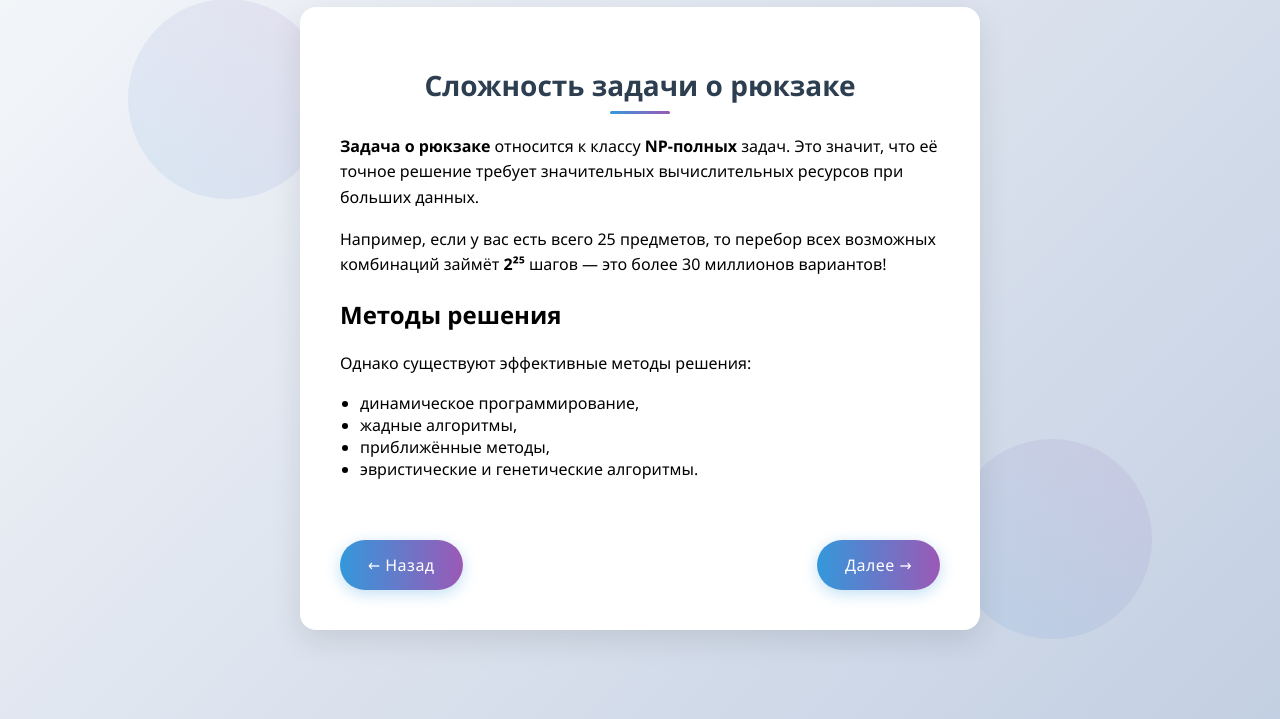
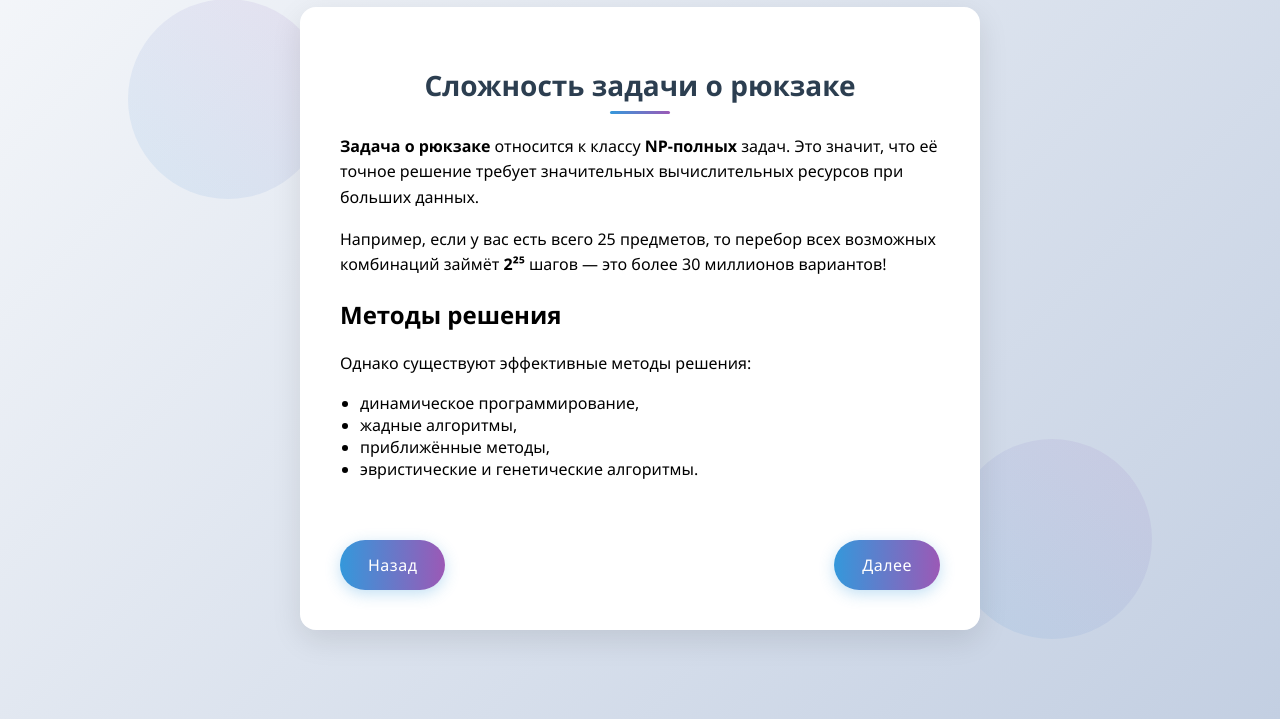
Before and after one commit to demirtry/Kontur_UNIT_HACK, a Flask app: page /intro2 in a window 1280 px wide. Shown: the part 81-800 px from the top of the page. Run offline with Flask 3, Linux system fonts and the light colour scheme.

Commit message:
refactoring intro pages

```diff
--- a/src/templates/intro_pages/intro1.html
+++ b/src/templates/intro_pages/intro1.html
@@ -26,7 +26,7 @@
             <li>Фотоаппарат (вес: 3 кг, ценность: 70)</li>
             <li>Вода (вес: 4 кг, ценность: 50)</li>
         </ul>
-        <p>Лучший набор будет иметь ценность 210 (Ноутбук, Книга, Вода)</p>
+        <p>Лучший набор будет иметь ценность 210 (Ноутбук, Книга, Фотоаппарат)</p>
 
         <a href="/intro2" class="nav-button">Далее</a>
     </div>
--- a/src/templates/intro_pages/intro2.html
+++ b/src/templates/intro_pages/intro2.html
@@ -28,8 +28,8 @@
         </ul>
 
         <div style="margin-top: 40px; display: flex; justify-content: space-between; gap: 15px;">
-            <a href="intro1" class="nav-button">← Назад</a>
-            <a href="intro3" class="nav-button">Далее →</a>
+            <a href="intro1" class="nav-button">Назад</a>
+            <a href="intro3" class="nav-button">Далее</a>
         </div>
     </div>
 </body>
--- a/src/templates/intro_pages/intro3.html
+++ b/src/templates/intro_pages/intro3.html
@@ -17,7 +17,7 @@
         <p>Анализируйте, комбинируйте предметы и увеличивайте ценность рюкзака</p>
         <p>Время ограничено, лучшие игроки попадут в таблицу лидеров</p>
         <div style="margin-top: 40px; display: flex; justify-content: space-between; gap: 15px;">
-            <a href="intro2" class="nav-button">← Назад</a>
+            <a href="intro2" class="nav-button">Назад</a>
             <a href="game" class="nav-button">Начать игру</a>
         </div>
     </div>
--- a/src/templates/registration_success.html
+++ b/src/templates/registration_success.html
@@ -29,7 +29,7 @@
 
         <div class="highlight-notification">
     📸       <strong>Сделайте скриншот этой страницы!</strong><br>
-            <small>Ваш ID и кодовое слово не сохранятся автоматически</small>
+            <small>Ваш ID и кодовое слово понадобятся для получения приза</small>
         </div>
         <button type="button" class="copy-button"
                 data-user-id="{{ user_id }}"
```
